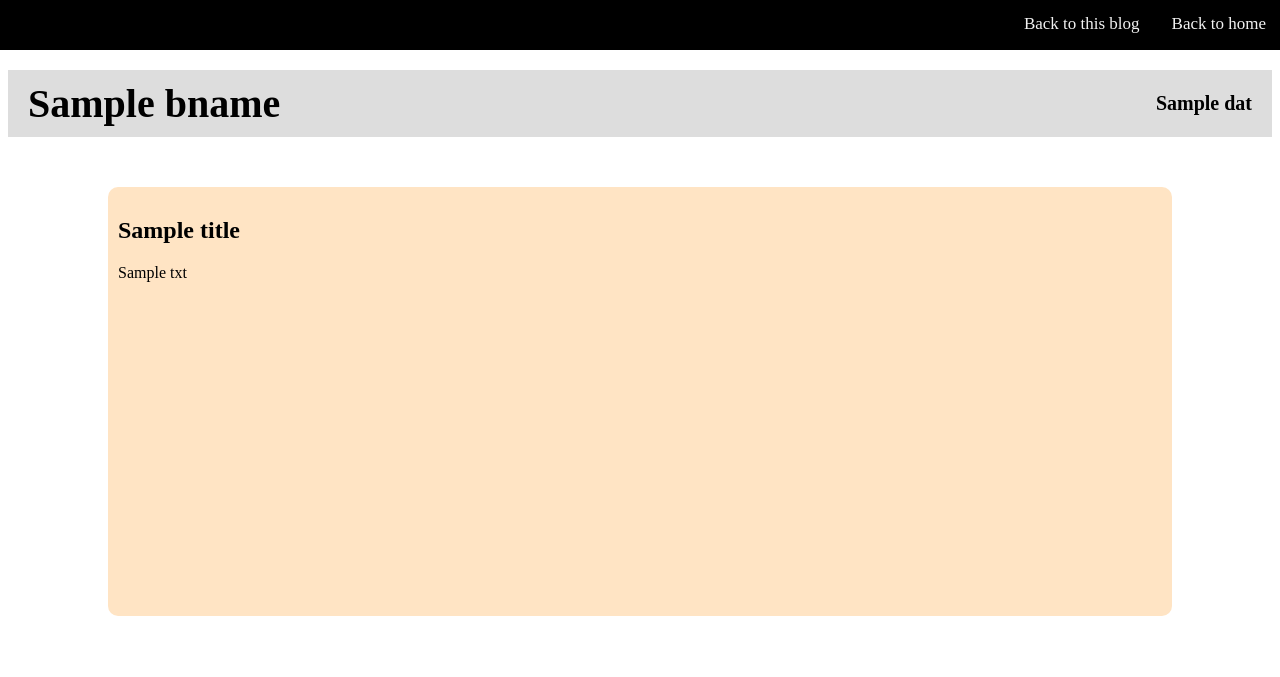
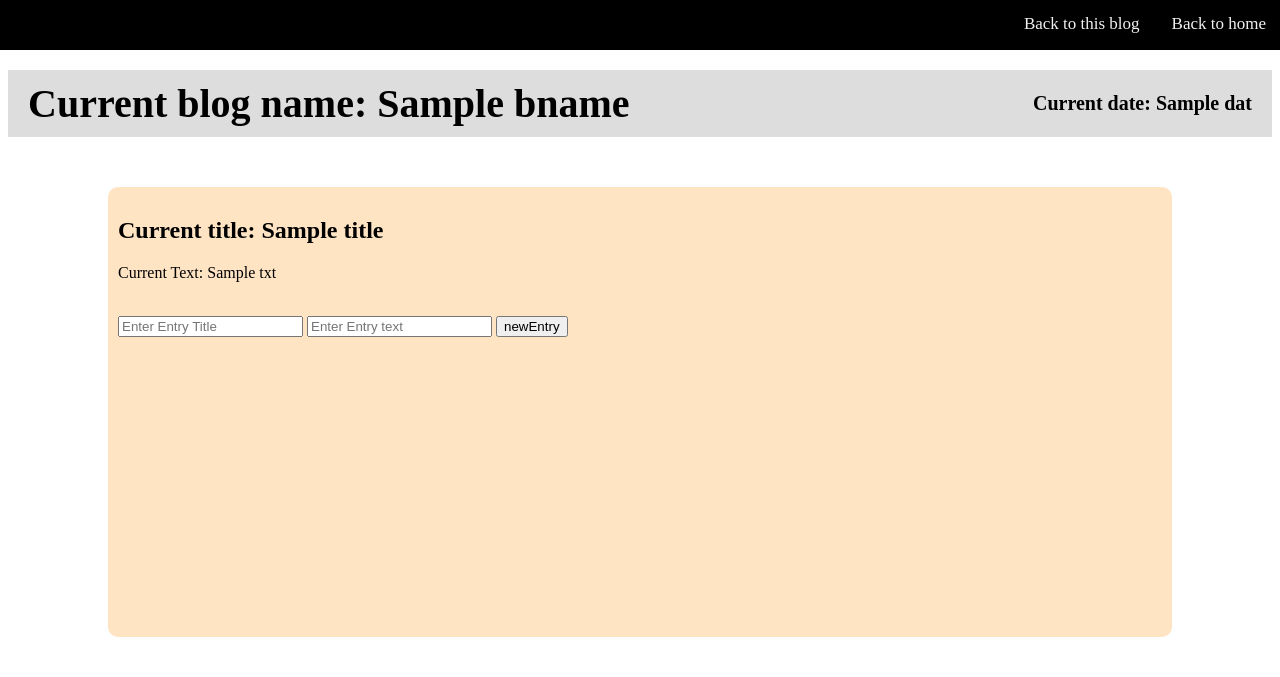
Before and after one commit to TheChristLouie/p00_Soft_Dev, a Flask app: template app/templates/edit.html in a window 1280 px wide. Shown: the top 677 px of the page. Run offline with Flask 3, Linux system fonts and the light colour scheme; the template is opened without the code that fills it: most values are stand-ins (such as "Sample title", 1, 10 or a date in 2020).

Commit message:
adding ability to edit post

```diff
--- a/app/templates/edit.html
+++ b/app/templates/edit.html
@@ -12,16 +12,21 @@
       <a href="{{ url_for('thisBlog') }}">Back to this blog</a>
     </div>
     <div class="header">
-      <span class="name">{{bname}}</span>
-      <span class="date">{{dat}}</span>
+      <span class="name"> Current blog name: {{bname}}</span>
+      <span class="date"> Current date: {{dat}}</span>
     </div>
 
     <!--what is inside the beige box, and should be editable-->
     <div class="main">
-      <h2>{{title}}</h2>
+      <h2>Current title: {{title}}</h2>
       <div class="blogText">
-        <p>{{txt}}</p><br>
+        <p>Current Text: {{txt}}</p><br>
       </div>
+      <form action="/edit" method="GET">
+        <input type="text" name="newTitle" placeholder="Enter Entry Title">
+        <input type="text" name="newText" placeholder="Enter Entry text">
+        <input type="submit" name="sub" value="newEntry">
+      </form>
     </div>
 
     <!--footer-->
```
